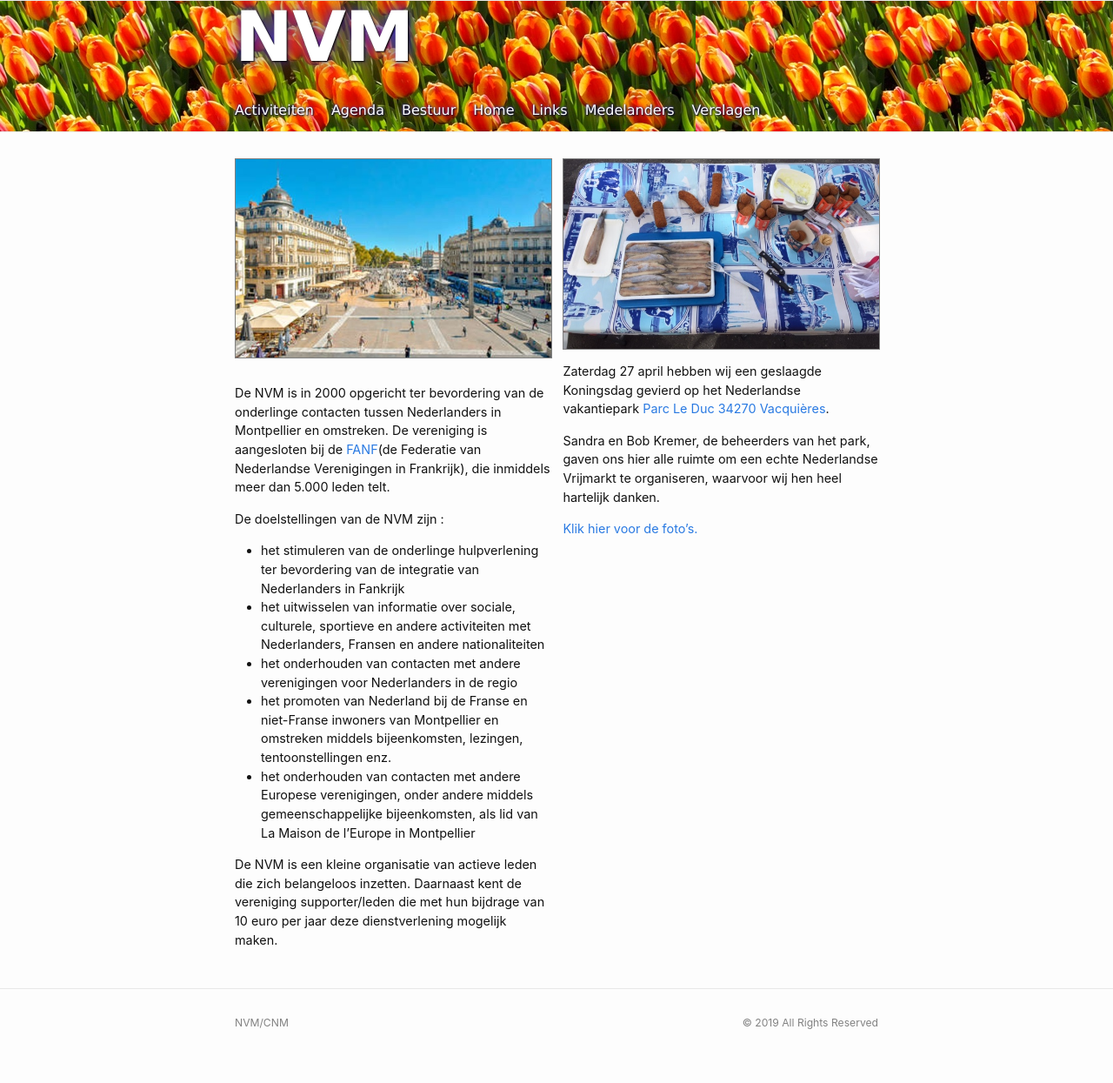
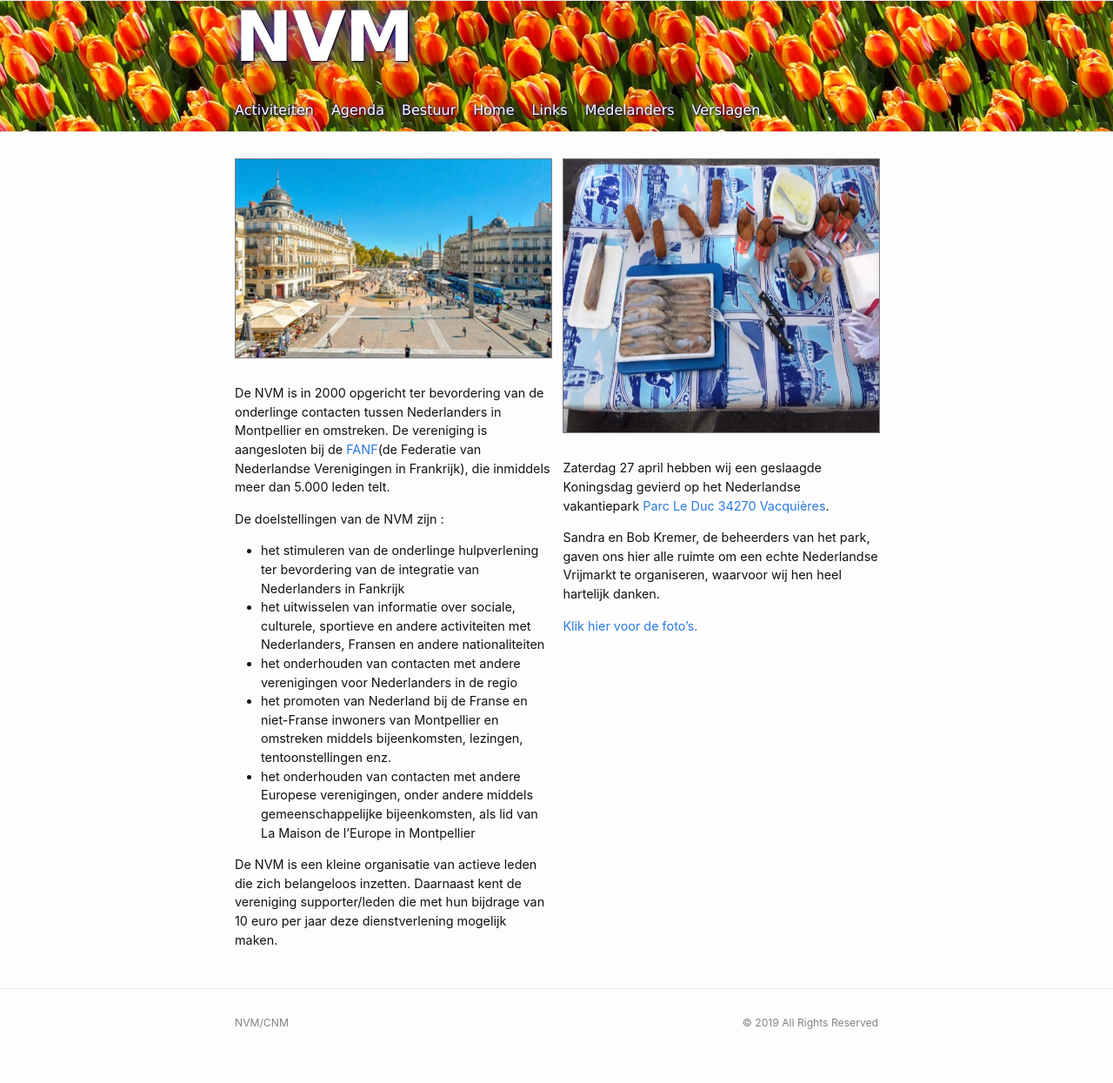
Before and after one commit to nederland34-fr/nederland34-fr.github.io, a Jekyll site: the page built from index.md, in a window 1280 px wide. Shown: the whole page at 87% size. Built offline with Jekyll 4.4.1, drawn with Linux system fonts in a browser that asks for light colours.

Commit message:
Update index.md

```diff
--- a/index.md
+++ b/index.md
@@ -25,7 +25,8 @@ De NVM is een kleine organisatie van actieve leden die zich belangeloos inzetten
 </div>
 <div class="col2">
 
-![Parc Le Duc](https://www.nederland34.fr/assets/images/2019-Koningsdag/IMG_7468.jpg)
+<img src="https://www.nederland34.fr/assets/images/2019-Koningsdag/IMG_7468.jpg" width="100%" height="314">
+
 Zaterdag 27 april hebben wij een geslaagde Koningsdag gevierd op het Nederlandse vakantiepark [Parc Le Duc 34270 Vacquières](http://www.parcleduc.nl).
 
 Sandra en Bob Kremer, de beheerders van het park, gaven ons hier alle ruimte om een echte Nederlandse Vrijmarkt te organiseren, waarvoor wij hen heel hartelijk danken.
```
